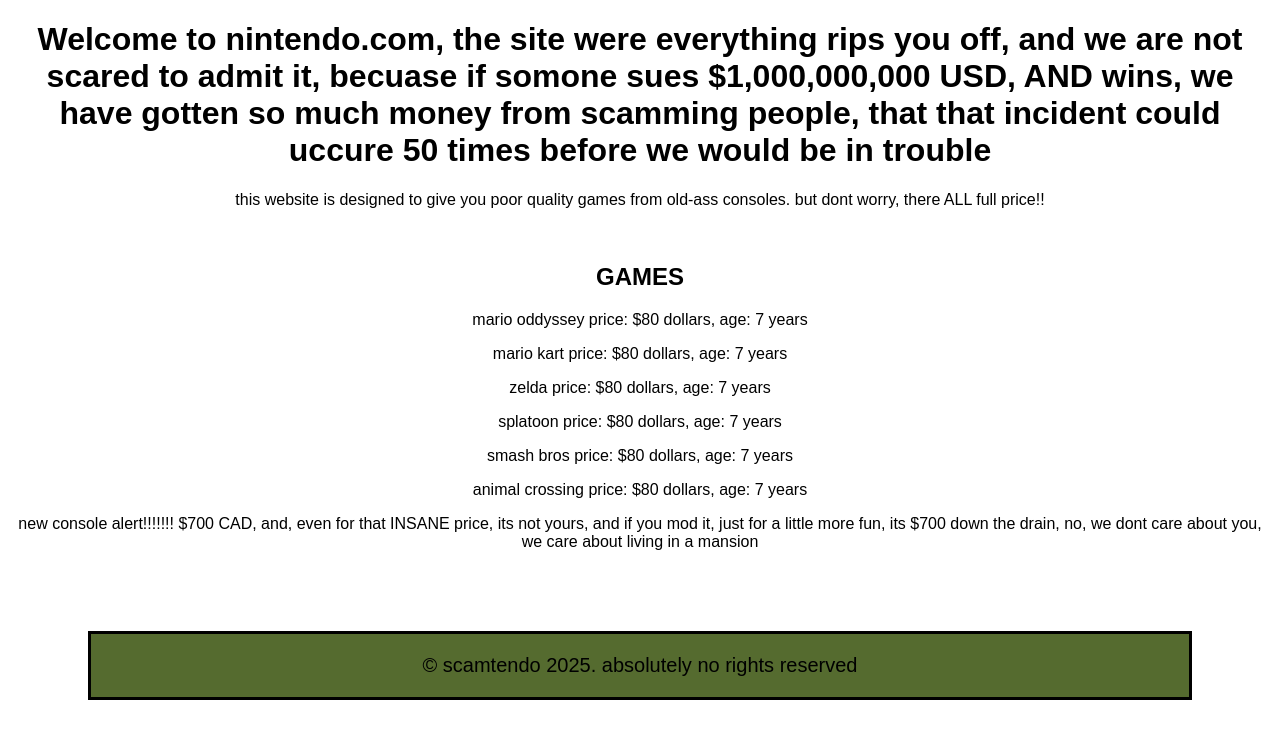
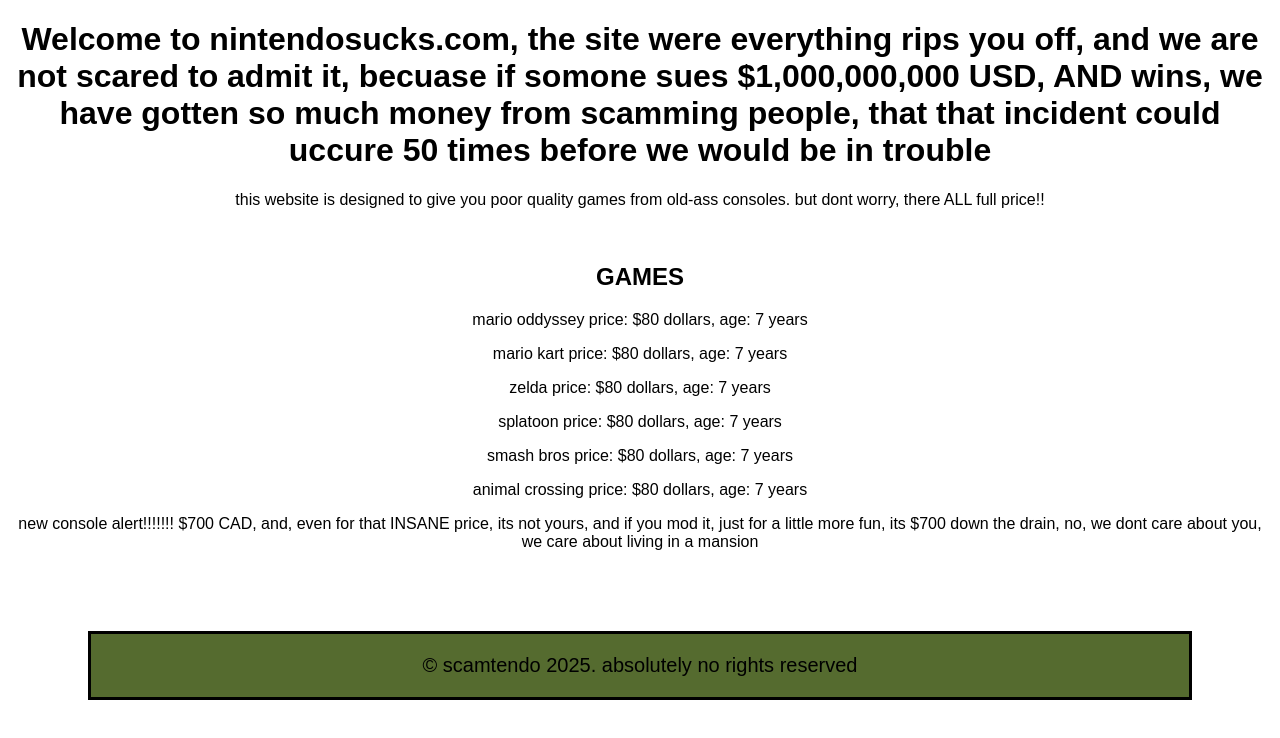
Before and after one commit to silent-syntax-official/nintendosucks.com, a plain HTML site: page index.html in a window 1280 px wide. Drawn offline with Linux system fonts and the light colour scheme.

Commit message:
Initial commit

```diff
--- a/index.html
+++ b/index.html
@@ -22,10 +22,10 @@
   <body>
     <header>
       <h1>
-        Welcome to nintendo.com, the site were everything rips you off, and we
-        are not scared to admit it, becuase if somone sues $1,000,000,000 USD,
-        AND wins, we have gotten so much money from scamming people, that that
-        incident could uccure 50 times before we would be in trouble
+        Welcome to nintendosucks.com, the site were everything rips you off, and
+        we are not scared to admit it, becuase if somone sues $1,000,000,000
+        USD, AND wins, we have gotten so much money from scamming people, that
+        that incident could uccure 50 times before we would be in trouble
       </h1>
       <p>
         this website is designed to give you poor quality games from old-ass
```
